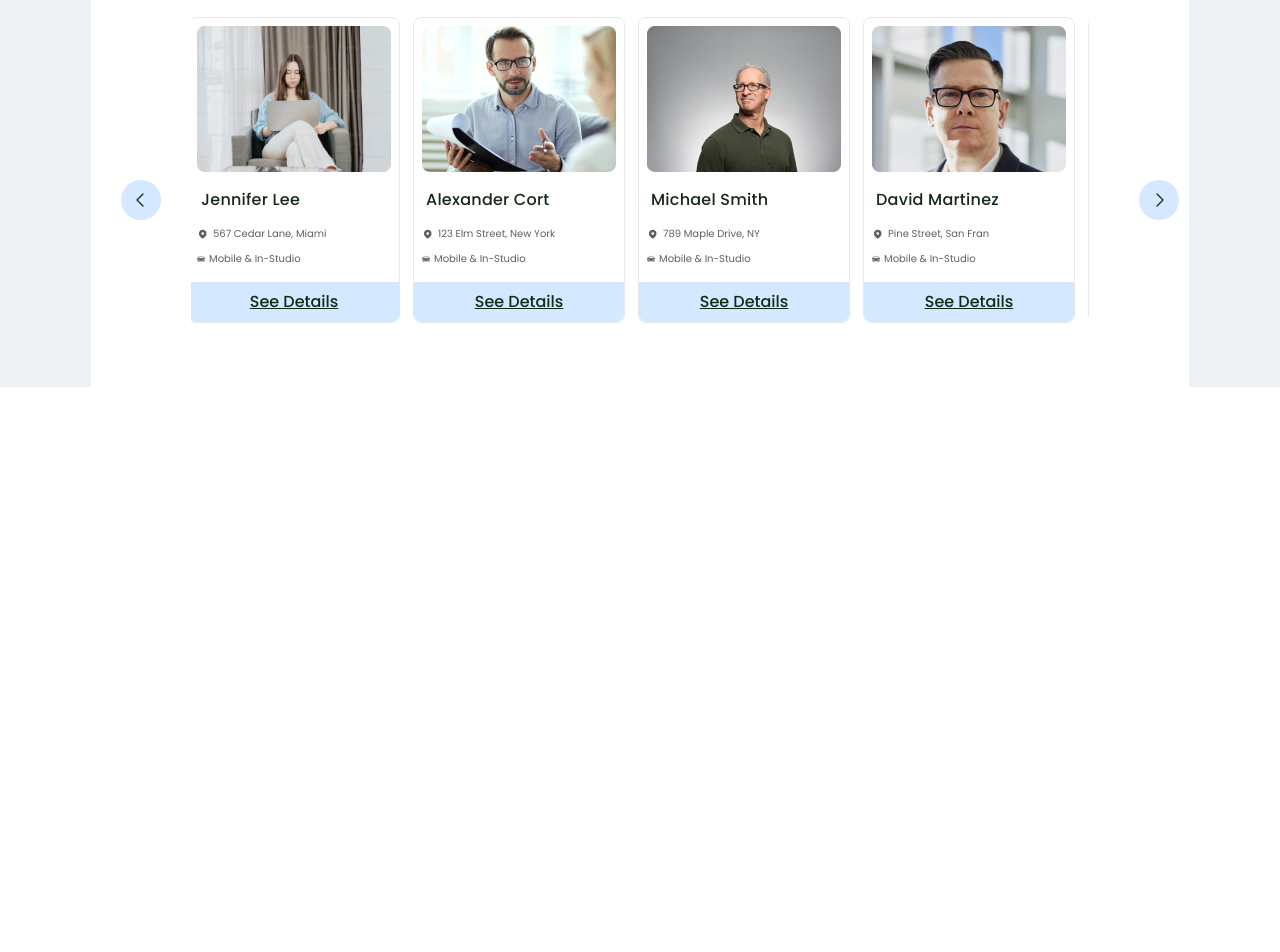
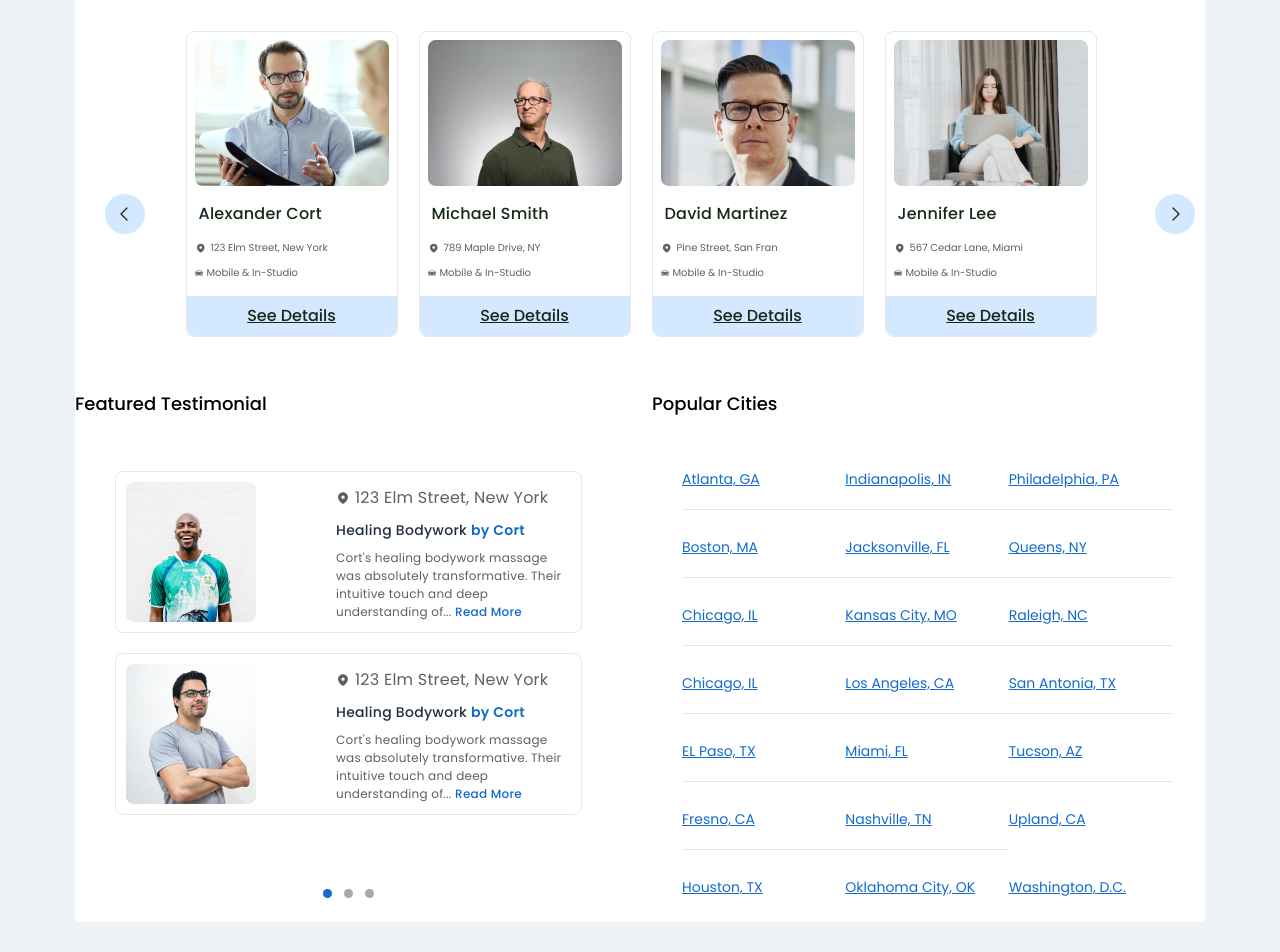
Before and after one commit to tanvirhossain808/scopioe_task, a React (Vite) app: page / in a window 1280 px wide. Shown: the part 452-1404 px from the top of the page. Before the commit the page ends 839 px from the top, so only its background shows below. Built offline with nearby package versions, Linux system fonts and the light colour scheme.

Commit message:
completed desiging part of the home

```diff
--- /dev/null
+++ b/src/components/Home/FeaturedTestimonial/FeaturedTestimonial.jsx
@@ -0,0 +1,77 @@
+/* eslint-disable react/prop-types */
+// import Slider from "react-slick";
+import Testimonial from "../Testimonial/Testimonial";
+import img1 from "/assets/images/FeaturedTestimonial/people2.png"
+import img2 from "/public/assets/images/FeaturedTestimonial/people1.png"
+
+const FeaturedTestimonial = () => {
+    /*     const settings = {
+            dots: true,
+            infinite: false,
+            speed: 500,
+            slidesToShow: 3,
+            slidesToScroll: 1,
+            initialSlide: 0,
+            responsive: [
+                {
+                    breakpoint: 1024,
+                    settings: {
+                        slidesToShow: 3,
+                        slidesToScroll: 3,
+                        infinite: true,
+                        dots: true
+                    }
+                },
+                {
+                    breakpoint: 600,
+                    settings: {
+                        slidesToShow: 2,
+                        slidesToScroll: 2,
+                        initialSlide: 2
+                    }
+                },
+                {
+                    breakpoint: 480,
+                    settings: {
+                        slidesToShow: 1,
+                        slidesToScroll: 1
+                    }
+                }
+            ]
+        }; */
+    return (
+        <div className="">
+            <h4 className="mt-7 pl-4 lg:pl-0 text-black font-medium leading-[30px] text-[18px]">Featured Testimonial</h4>
+            < div className="py-[]  bg-white rounded-[10px]">
+                <div className="mt-7 pt-6 px-4 lg:px-10 flex flex-col gap-4 lg:gap-[20px] pb-[50px] md:justify-center">
+                    {/*        <Slider {...settings}>
+                        <div>
+                            <Testimonial img={img1} />
+                            <Testimonial img={img2} />
+                        </div>
+                        <div>
+                            <Testimonial img={img1} />
+                            <Testimonial img={img2} />
+                        </div>
+                        <div>
+                            <Testimonial img={img1} />
+                            <Testimonial img={img2} />
+                        </div>
+
+                    </Slider> */}
+                    <Testimonial img={img1} />
+                    <Testimonial img={img2} />
+                </div>
+                <div className="py-6 flex justify-center">
+                    <svg xmlns="http://www.w3.org/2000/svg" width="51" height="9" viewBox="0 0 51 9" fill="none">
+                        <circle cx="4.5" cy="4.5" r="4.5" fill="#156BCA" />
+                        <circle cx="25.5" cy="4.5" r="4.5" fill="#3B4633" fillOpacity="0.45" />
+                        <circle cx="46.5" cy="4.5" r="4.5" fill="#3B4633" fillOpacity="0.45" />
+                    </svg>
+                </div>
+            </ div>
+        </div>
+    );
+};
+
+export default FeaturedTestimonial;
--- a/src/components/Home/FeaturedTherapist/FeaturedTherapist.jsx
+++ b/src/components/Home/FeaturedTherapist/FeaturedTherapist.jsx
@@ -4,22 +4,37 @@ import "slick-carousel/slick/slick-theme.css";
 import Slider from "react-slick";
 import sliderData from "../../../data/sliderData";
 import SliderContent from "../Slider/SliderContent";
+import { useState } from "react";
+// import style from "./FeaturedTherapist.module.css"
 
-const CustomArrow = ({ className, onClick, side }) => (
+const CustomArrow = ({ className, onClick, side }) => {
+    const [isHovered, setIsHovered] = useState(false);
+
+    return (
         <div
-        className={`${className} absolute top-1/2 transform -translate-y-1/2 text-white bg-red-700 rounded-full p-2 hover:bg-gray-900 cursor-pointer`}
+            className={`${className} absolute top-1/2 transform -translate-y-1/2 text-white rounded-full p-2 hover:bg-[#156BCA] hover:text-white cursor-pointer hidden lg:flex`}
             style={{
                 [side]: '-70px', // Position the arrow on the left or right
                 zIndex: 2,
             }}
             onClick={onClick}
+            onMouseEnter={() => setIsHovered(true)}
+            onMouseLeave={() => setIsHovered(false)}
         >
             <svg xmlns="http://www.w3.org/2000/svg" width="40" height="40" viewBox="0 0 40 40" fill="none">
-            <circle cx="20" cy="20" r="20" fill="#D4E9FF" />
-            <path d={side === 'left' ? "M22 26L16 20L22 14" : "M18 26L24 20L18 14"} stroke="#152A16" strokeWidth="1.3" strokeLinecap="round" strokeLinejoin="round" />
+                <circle cx="20" cy="20" r="20" fill={isHovered ? "#156BCA" : "#D4E9FF"} />
+                <path
+                    d={side === 'left' ? "M22 26L16 20L22 14" : "M18 26L24 20L18 14"}
+                    stroke={isHovered ? "white" : "#152A16"}
+                    strokeWidth="1.3"
+                    strokeLinecap="round"
+                    strokeLinejoin="round"
+                />
             </svg>
         </div>
     );
+};
+
 
 const FeaturedTherapist = () => {
     const settings = {
@@ -31,7 +46,7 @@ const FeaturedTherapist = () => {
         slidesToShow: 4,
         // centerMode: true,
         // centerPadding: '10%',
-        slidesToScroll: 4,
+        slidesToScroll: 2,
         initialSlide: 0,
         nextArrow: <CustomArrow side="right" />,
         prevArrow: <CustomArrow side="left" />,
@@ -43,17 +58,18 @@ const FeaturedTherapist = () => {
                     slidesToScroll: 3,
                     infinite: true,
                     dots: false,
-                    arrows: true,
+                    arrows: false,
                     centerPadding: '10%',
-                    centerMode: true,
+                    // centerMode: true,
 
                 }
             },
             {
                 breakpoint: 600,
                 settings: {
-                    slidesToShow: 2,
+                    slidesToShow: 2.5,
                     slidesToScroll: 2,
+                    arrows: false
                     // centerPadding: '24%',
                     // centerMode: true,
 
@@ -62,9 +78,10 @@ const FeaturedTherapist = () => {
             {
                 breakpoint: 480,
                 settings: {
-                    slidesToShow: 2,
+                    slidesToShow: 2.5,
                     slidesToScroll: 1,
                     centerPadding: '25%',
+                    arrows: false
                     // centerMode: true,
 
                 }
@@ -73,9 +90,9 @@ const FeaturedTherapist = () => {
     };
 
     return (
-        <div className="container mx-auto px-4 ">
-            <h2 className="mt-8 text-dark-black text-[18px] font-medium leading-[30px]">Featured Therapist</h2>
-            <div className="bg-white py-6">
+        <div className="container mx-auto hidd ">
+            <h2 className="mt-8 text-dark-black text-[18px] font-medium leading-[30px] ml-4 lg:ml-0">Featured Therapist</h2>
+            <div className="bg-white py-6 mt-6">
                 <div className="slider-container relative lg:px-[100px]">
                     <Slider {...settings}>
                         {sliderData.map((slider) => (
--- /dev/null
+++ b/src/components/Home/FeaturedTherapist/FeaturedTherapist.module.css
@@ -0,0 +1,57 @@
+.slider-container {
+    position: relative;
+    margin: 0 auto;
+    overflow: hidden;
+}
+
+.hidd {
+    background-color: red;
+    display: none;
+}
+
+.slick-slide {
+    transition: transform 0.3s ease, opacity 0.3s ease;
+    display: flex !important;
+    align-items: center;
+    justify-content: center;
+}
+
+.slick-center {
+    opacity: 1;
+    overflow: visible;
+}
+
+.slick-prev,
+.slick-next {
+    z-index: 1;
+}
+
+.slide {
+    padding: 10px;
+    box-sizing: border-box;
+}
+
+.slide img {
+    width: 100%;
+    height: auto;
+    display: block;
+}
+
+.slide h3 {
+    background: #fff;
+    border: 1px solid #ccc;
+    padding: 20px;
+    text-align: center;
+}
+
+.slick-list {
+    padding: 40px 24% !important;
+}
+
+@media (min-width: 1024px) {
+    .slick-slide {
+        display: flex !important;
+        align-items: center;
+        justify-content: center;
+    }
+}
--- /dev/null
+++ b/src/components/Home/PopularCities/Cities/Cities.jsx
@@ -0,0 +1,16 @@
+/* eslint-disable react/prop-types */
+
+
+const Cities = ({ name, length, index }) => {
+    console.log(name, "name");
+    return (
+        <div className={`text-dark-sky pb-[18px]
+             ${length - 3 > index && "border-[#E7E7E7] border-b-[1px]"
+            }
+`}>
+            <a href="/" className="underline text-[14px]">{name}</a>
+        </div>
+    );
+};
+
+export default Cities;
--- /dev/null
+++ b/src/components/Home/PopularCities/PopularCities.jsx
@@ -0,0 +1,23 @@
+/* eslint-disable no-undef */
+import citiesData from "../../../data/citiesData";
+import Cities from "./Cities/Cities";
+
+const PopularCities = () => {
+    const citiesLength = citiesData.length - 1
+    return (
+        <div className="flex justify-center lg:block">
+            <div>
+                <h4 className="mt-7 pl-4 lg:pl-0 text-black font-medium leading-[30px] text-[18px]">Popular Cities</h4>
+                <div className="bg-white mt-6 pt-6 rounded-[10px] lg:w-[550px]">
+                    <div className="grid grid-cols-3 px-4 gap-y-[18px] lg:px-[30px] lg:gap-y-[25px]">
+                        {citiesData.map((city, index) => <Cities length={citiesLength} index={index} name={city.name} key={index} />
+                        )}
+                        {/* d */}
+                    </div>
+                </div>
+            </div>
+        </div>
+    );
+};
+
+export default PopularCities;
--- /dev/null
+++ b/src/components/Home/Testimonial/Testimonial.jsx
@@ -0,0 +1,31 @@
+/* eslint-disable react/prop-types */
+
+const Testimonial = ({ img }) => {
+    return (
+        <div className=" mx-auto w-full  border-[1px] border-[#E7E7E7] md:gap-20 justify-center rounded-lg p-[10px] flex items-center justify-betwee gap-4">
+            <div>
+                <img src={img} width={130} height={140} alt="Featured Testimonial" className="max-w-full" />
+            </div>
+            <div className="max-w-[235px] w-full">
+                <div className="flex flex-col gap-2">
+                    <div className="flex items-center gap-[5px]">
+                        <svg xmlns="http://www.w3.org/2000/svg" width="14" height="14" viewBox="0 0 14 14" fill="none">
+                            <path d="M6.9962 1.16663C9.71609 1.16663 11.9584 3.3354 11.9584 6.01865C11.9584 7.37078 11.4666 8.62608 10.6572 9.69005C9.76432 10.8637 8.66378 11.8862 7.425 12.6889C7.14149 12.8744 6.88561 12.8884 6.57445 12.6889C5.32862 11.8862 4.22807 10.8637 3.34281 9.69005C2.53284 8.62608 2.04169 7.37078 2.04169 6.01865C2.04169 3.3354 4.28395 1.16663 6.9962 1.16663ZM6.9962 4.53644C6.09682 4.53644 5.36332 5.27784 5.36332 6.16973C5.36332 7.06862 6.09682 7.7756 6.9962 7.7756C7.89616 7.7756 8.63672 7.06862 8.63672 6.16973C8.63672 5.27784 7.89616 4.53644 6.9962 4.53644Z" fill="#5C635A" />
+                        </svg>
+                        <p className="text-[#5C635A] text-xs leading-normal tracking-[.24px]">
+                            123 Elm Street, New York
+                        </p>
+                    </div>
+                    <h4 className="text-[#232F3C] tracking-[.28px] font-medium text-[14px]">
+                        Healing Bodywork <span className="text-dark-sky font-semibold">by Cort</span>
+                    </h4>
+                    <p className="text-[12px] text-[#5C635A] leading-[18px] tracking-[.24px]">
+                        Cort&apos;s healing bodywork massage was absolutely transformative. Their intuitive touch and deep understanding of... <span className="font-medium text-dark-sky">Read More</span>
+                    </p>
+                </div>
+            </div>
+        </div>
+    );
+};
+
+export default Testimonial;
--- /dev/null
+++ b/src/data/citiesData.js
@@ -0,0 +1,69 @@
+const citiesData = [
+    {
+        "name": "Atlanta, GA",
+    },
+    {
+        "name": "Indianapolis, IN",
+    },
+    {
+        "name": "Philadelphia, PA",
+    },
+    {
+        "name": "Boston, MA",
+    },
+    {
+        "name": "Jacksonville, FL",
+    },
+    {
+        "name": "Queens, NY",
+    },
+    {
+        "name": "Chicago, IL",
+    },
+    {
+        "name": "Kansas City, MO",
+    },
+    {
+        "name": "Raleigh, NC",
+    },
+    {
+        "name": "Chicago, IL",
+    },
+    {
+        "name": "Los Angeles, CA",
+    },
+    {
+        "name": "San Antonia, TX",
+    },
+    {
+        "name": "EL Paso, TX",
+    },
+    {
+        "name": "Miami, FL",
+    },
+    {
+        "name": "Tucson, AZ",
+    },
+    {
+        "name": "Fresno, CA",
+    },
+    {
+        "name": "Nashville, TN",
+    },
+    {
+        "name": "Upland, CA",
+    },
+    {
+        "name": "Houston, TX",
+    },
+    {
+        "name": "Oklahoma City, OK",
+    },
+    {
+        "name": "Washington, D.C.",
+    }
+
+
+]
+
+export default citiesData
--- a/src/index.css
+++ b/src/index.css
@@ -34,35 +34,27 @@
     font-style: normal;
 }
 
-.slider-container {
-    position: relative;
-    /* width: 80%; */
-    margin: 0 auto;
-    /* overflow: visible;/ */
-    overflow: hidden;
-}
-
 .slick-slide {
-    /* opacity: 0.5; */
     transition: transform 0.3s ease, opacity 0.3s ease;
-    /* overflow: visible; */
-    /* margin: 0 25px; */
     display: flex !important;
     align-items: center;
     justify-content: center;
 }
+/* .slider-container {
+    position: relative;
+    margin: 0 auto;
+    overflow: hidden;
+}
+
 
 .slick-center {
     opacity: 1;
-    /* transform: scale(1.4); */
     overflow: visible;
 }
 
 .slick-prev,
 .slick-next {
     z-index: 1;
-    /* background-color: red; */
-    /* display: none; */
 }
 
 .slide {
@@ -86,16 +78,11 @@
 .slick-list {
     padding: 40px 24% !important;
 }
-
-/*  */
-
+ */
 @media (min-width: 1024px) {
     .slick-slide {
         display: flex !important;
-        align-items: center;
-        justify-content: center;
-        /* width: auto !important; */
-        /* margin: 0 25px; */
-        /* width: 214px !important; */
+        align-items: center !important;
+        justify-content: center !important;
     }
 }
--- a/src/page/Home.jsx
+++ b/src/page/Home.jsx
@@ -1,13 +1,15 @@
+import FeaturedTestimonial from "../components/Home/FeaturedTestimonial/FeaturedTestimonial";
 import FeaturedTherapist from "../components/Home/FeaturedTherapist/FeaturedTherapist";
+import PopularCities from "../components/Home/PopularCities/PopularCities";
 import Search from "../components/Search/Search";
 // import "slick-carousel/slick/slick.css";
 // import "slick-carousel/slick/slick-theme.css";
 const Home = () => {
     return (
         <>
-            <div className="max-w-[1130px] mx-auto">
-
-                <div className="px-4 py-6 mt-[30px] bg-color-white lg:p-[30px] w-full mx-auto flex flex-col lg:flex-row items-center lg:justify-between rounded-[10px]">
+            <div className="py-[30px]">
+                <div className="max-w-[1130px] mx-auto bg-color-white">
+                    <div className="px-4 py-6 mt-[30px]  lg:p-[30px] w-full mx-auto flex flex-col lg:flex-row items-center lg:justify-between rounded-[10px]">
                         <div className="">
                             <h1 className="text-[18px] text-[#152A16] font-medium leading-[30px] lg:text-[20px]">
                                 I&apos;m Looking for Massage Therapist Near...
@@ -34,6 +36,11 @@ const Home = () => {
                         </div>
                     </div>
                     <FeaturedTherapist />
+                    <div className="flex flex-col lg:flex-row lg:gap-[30px]">
+                        <FeaturedTestimonial />
+                        <PopularCities />
+                    </div>
+                </div>
             </div>
         </>
     );
--- a/tailwind.config.js
+++ b/tailwind.config.js
@@ -37,7 +37,7 @@ export default {
       },
       container: {
         center: true,
-        padding: '1rem',
+        // padding: '1rem',
         screens: {
           xl: '1440px',
           '2xl': '1440px',
```
Also changed, not shown: public/assets/images/FeaturedTestimonial/people1.png (added), public/assets/images/FeaturedTestimonial/people2.png (added). Lines whose indentation alone changed are shown as unchanged.
